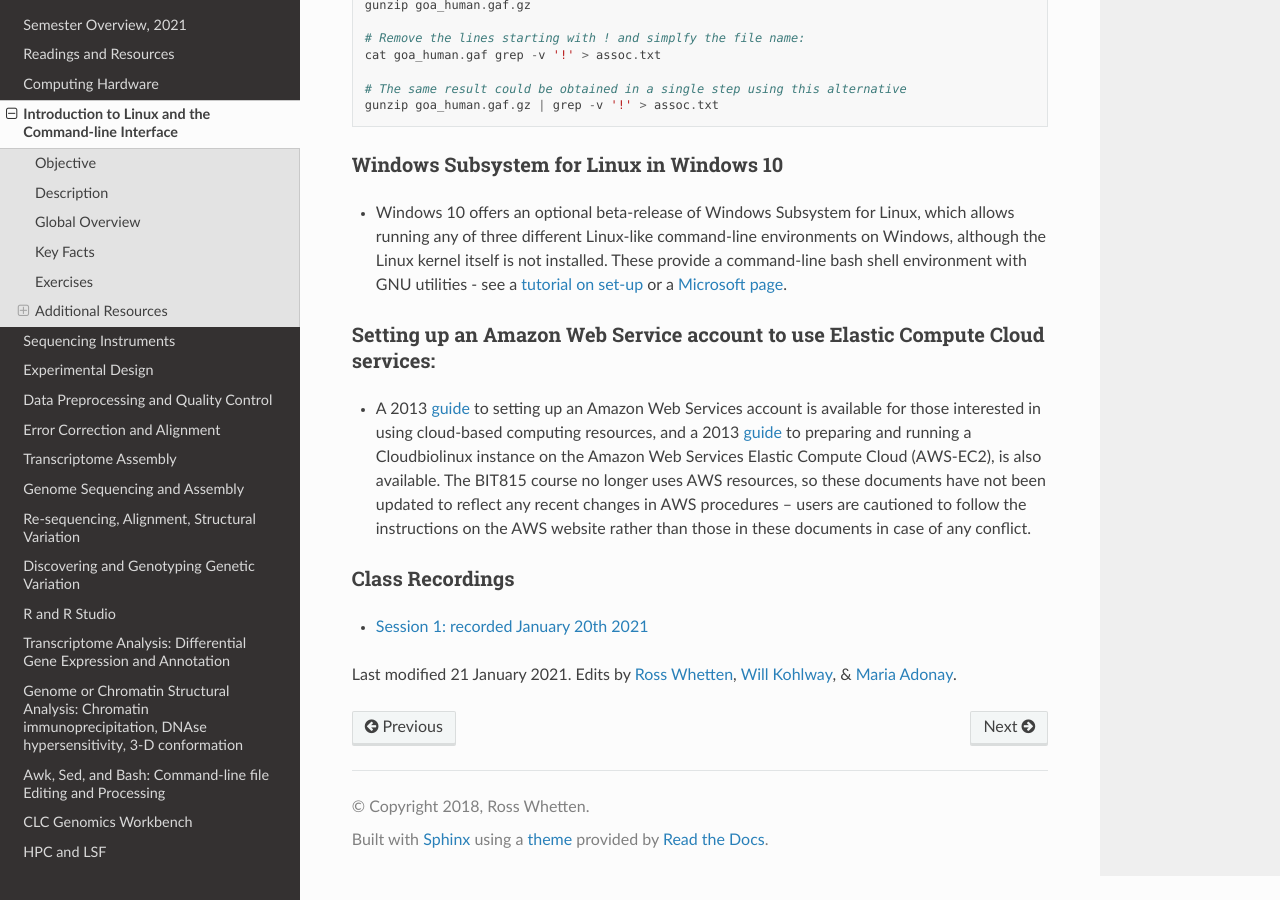
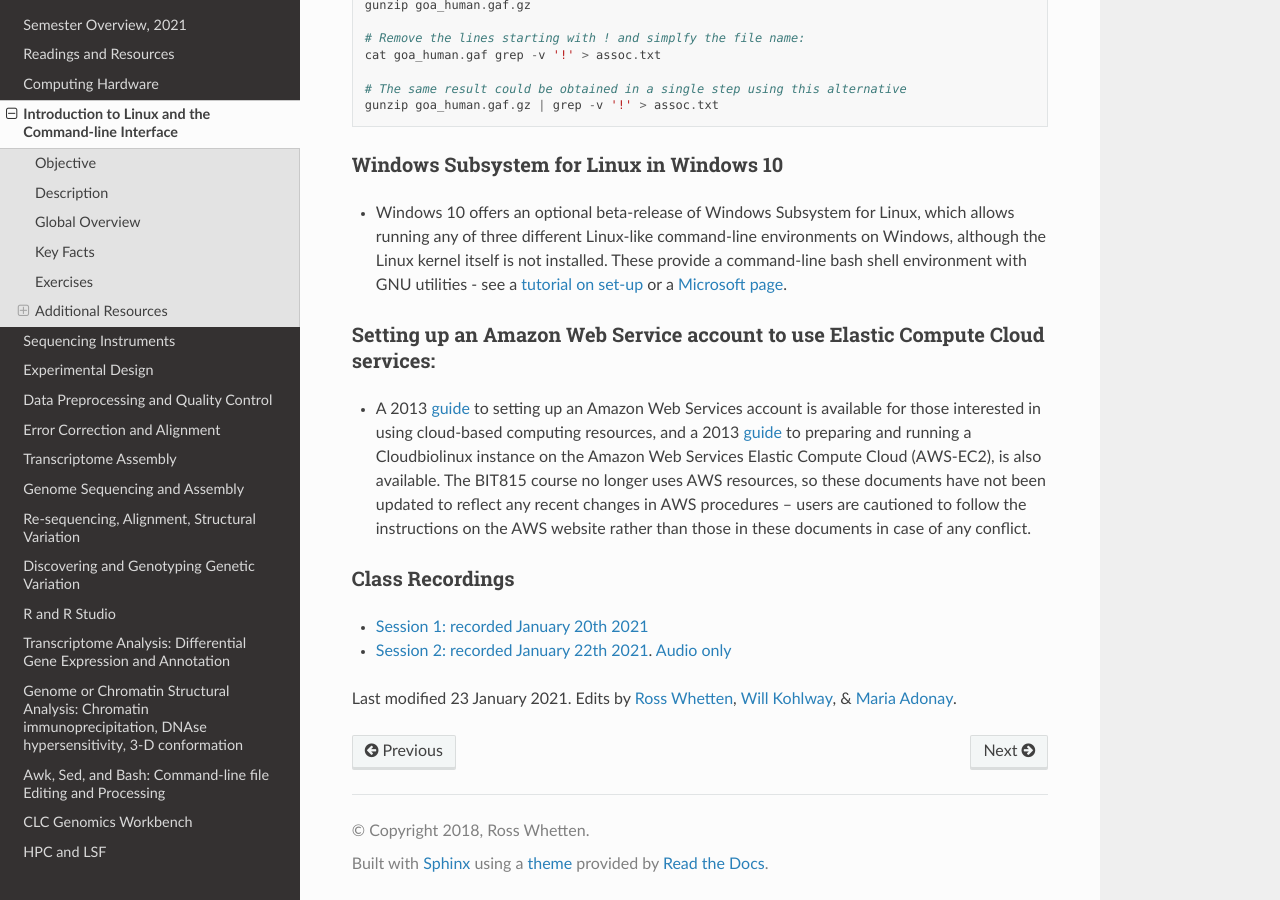
Before and after one commit to rwhetten/DeepSeqAnalysis, a Sphinx documentation site: the page built from docs/source/intro-linux.rst, in a window 1280 px wide and 900 px high, scrolled down 2816 px. Built offline with Sphinx 7.4.7 and the Read the Docs theme 2.0.0, drawn with Linux system fonts in a browser that asks for light colours.

Commit message:
Update intro-linux.rst

```diff
--- a/docs/source/intro-linux.rst
+++ b/docs/source/intro-linux.rst
@@ -119,6 +119,8 @@ Class Recordings
 
 + `Session 1: recorded January 20th 2021 <https://drive.google.com/file/d/1LCXtZiDiWj-kycELD1yO7JgIDBWdMhdq/view?usp=sharing>`_
 
++ `Session 2: recorded January 22th 2021 <https://drive.google.com/file/d/1dh5aTIDA1K4242Wtgl-w6E7a6UmSB380/view?usp=sharing>`_. `Audio only <https://drive.google.com/file/d/1v24OPwqxH5tZh7Y56vAw2orXhEGwHYxK/view?usp=sharing>`_
 
-Last modified 21 January 2021.
+
+Last modified 23 January 2021.
 Edits by `Ross Whetten <https://github.com/rwhetten>`_, `Will Kohlway <https://github.com/wkohlway>`_, & `Maria Adonay <https://github.com/amalgamaria>`_.
```
